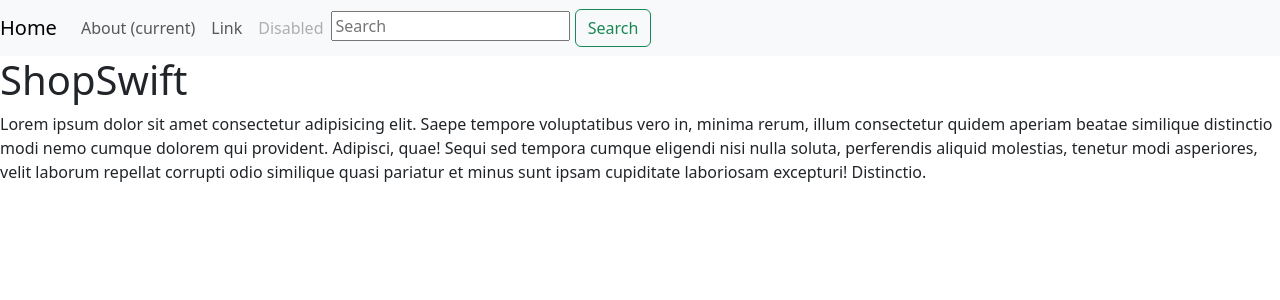
After one commit to GloryAkinyi/Flask-Framwork-Basics, a Flask app: page /child in a window 1280 px wide. The commit adds this page. Shown: the top 300 px of the page. Run offline with Flask 3, Linux system fonts and the light colour scheme; some libraries are stand-ins or nearby versions.

Commit message:
initial commit

```diff
--- /dev/null
+++ b/templates/base.html
@@ -0,0 +1,49 @@
+<!DOCTYPE html>
+<html lang="en">
+<head>
+    <meta charset="UTF-8">
+    <meta name="viewport" content="width=device-width, initial-scale=1.0">
+    <title>Document</title>
+    <link rel="stylesheet" href="../static/bootstrap//css/bootstrap.min.css">
+    <script src="../static/bootstrap/js/bootstrap.min.js"></script>
+</head>
+<body>
+
+    <nav class="navbar navbar-expand-lg navbar-light bg-light">
+        <button class="navbar-toggler" type="button" data-toggle="collapse" data-target="#navbarTogglerDemo01" aria-controls="navbarTogglerDemo01" aria-expanded="false" aria-label="Toggle navigation">
+          <span class="navbar-toggler-icon"></span>
+        </button>
+        <div class="collapse navbar-collapse" id="navbarTogglerDemo01">
+          <a class="navbar-brand" href="{{url_for('home')}}">Home</a>
+          <ul class="navbar-nav mr-auto mt-2 mt-lg-0">
+            <li class="nav-item active">
+              <a class="nav-link" href="{{url_for('about')}}">About <span class="sr-only">(current)</span></a>
+            </li>
+            <li class="nav-item">
+              <a class="nav-link" href="#">Link</a>
+            </li>
+            <li class="nav-item">
+              <a class="nav-link disabled" href="#">Disabled</a>
+            </li>
+          </ul>
+          <form class="form-inline my-2 my-lg-0">
+            <input class="mr-sm-2" type="search" placeholder="Search" aria-label="Search">
+            <button class="btn btn-outline-success my-2 my-sm-0" type="submit">Search</button>
+          </form>
+        </div>
+      </nav>
+
+<h1>ShopSwift</h1>
+
+{%block content%}
+
+{%endblock%}
+
+
+
+
+
+
+
+</body>
+</html>
--- /dev/null
+++ b/templates/child.html
@@ -0,0 +1,9 @@
+{% extends "base.html"%}
+
+{%block content%}
+
+
+<p>Lorem ipsum dolor sit amet consectetur adipisicing elit. Saepe tempore voluptatibus vero in, minima rerum, illum consectetur quidem aperiam beatae similique distinctio modi nemo cumque dolorem qui provident. Adipisci, quae!
+Sequi sed tempora cumque eligendi nisi nulla soluta, perferendis aliquid molestias, tenetur modi asperiores, velit laborum repellat corrupti odio similique quasi pariatur et minus sunt ipsam cupiditate laboriosam excepturi! Distinctio.</p>
+
+{%endblock%}
--- a/views.py
+++ b/views.py
@@ -39,5 +39,15 @@
     return render_template('about.html')
 
 
+@app.route('/base')
+def base():
+    return render_template('base.html')
+
+
+@app.route('/child')
+def child():
+    return render_template('child.html')
+
+
 if __name__ == '__main__':
     app.run(debug=True)
```
Also changed, not shown: templates/about.html (+27 -0 lines).
